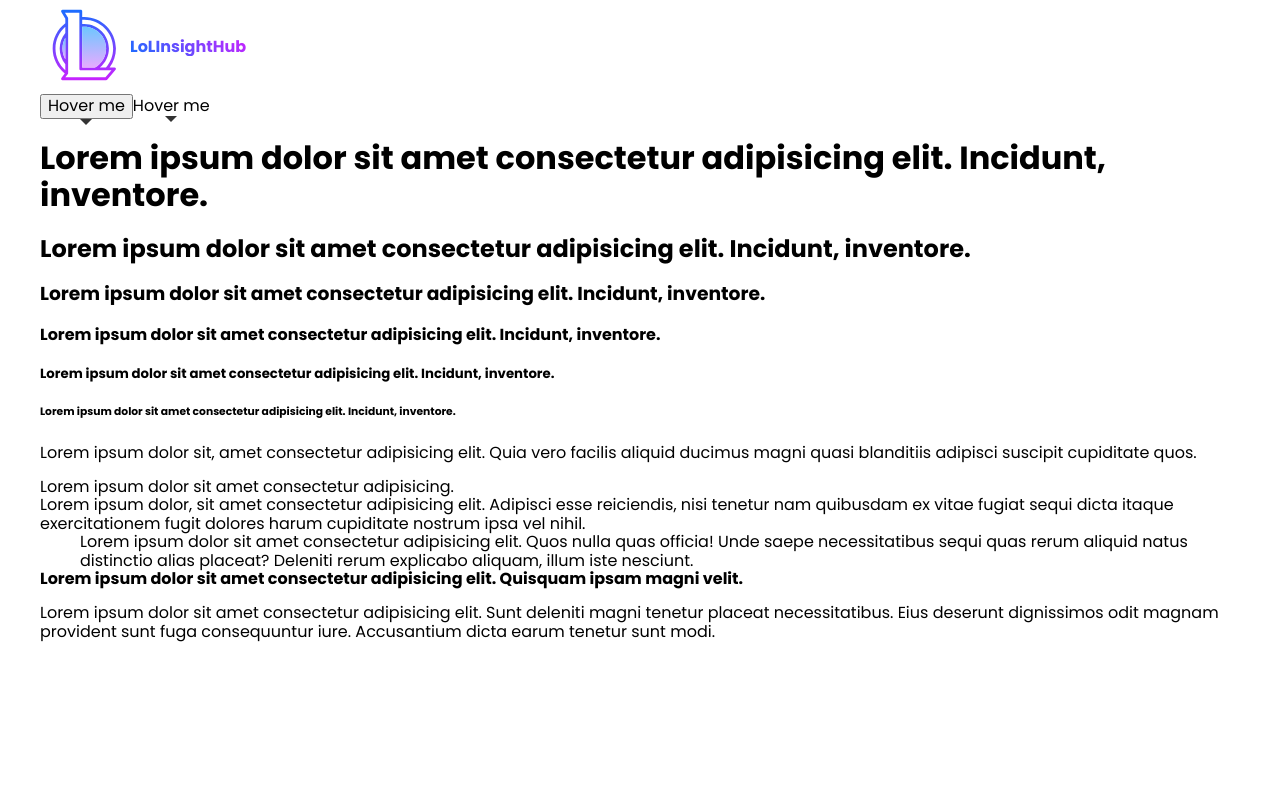
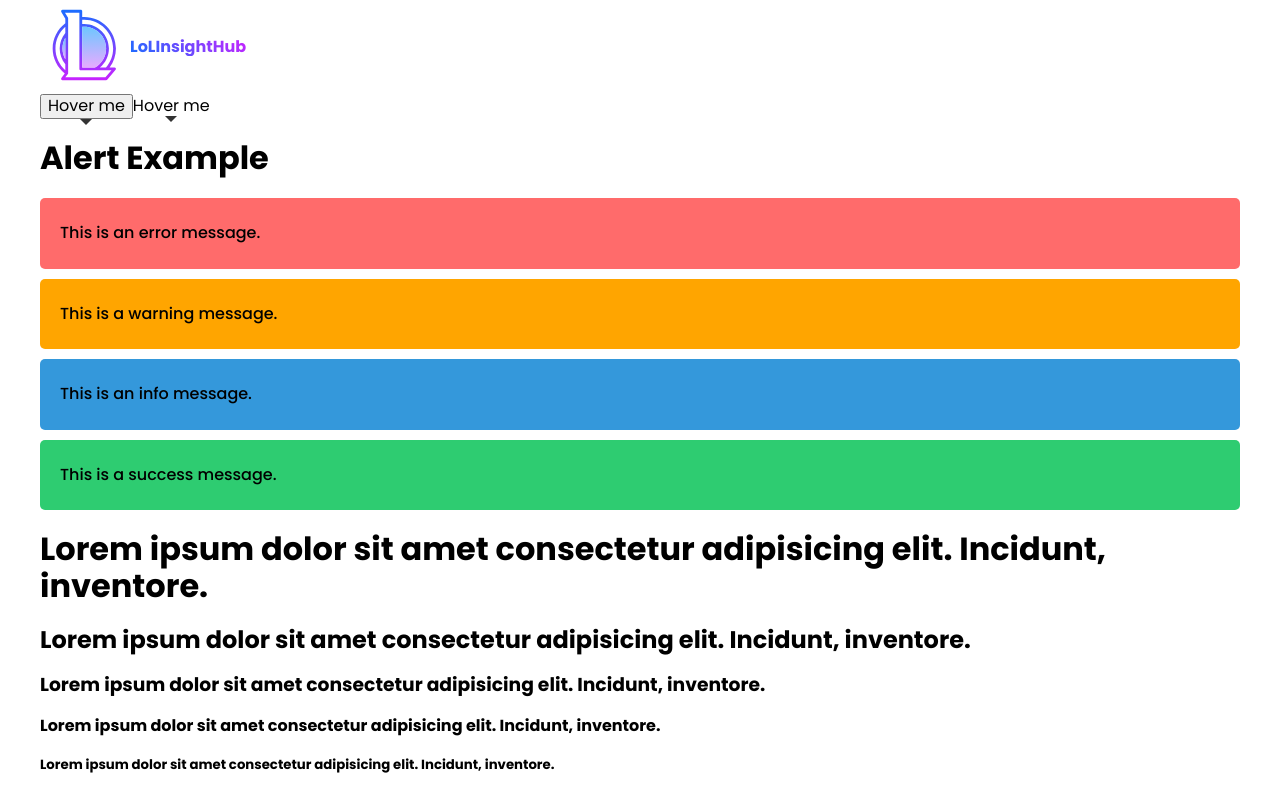
Before and after one commit to AlaaSassii/LoLInsightHub-2023, a React (Vite) app: page / in a window 1280 px wide. Shown: the top 796 px of the page. Built offline with nearby package versions, Linux system fonts and the light colour scheme.

Commit message:
add alert component

```diff
--- a/src/App.tsx
+++ b/src/App.tsx
@@ -1,6 +1,7 @@
 import Logo from './components/common/logo'
 import Container from './components/common/container'
 import Tooltip from './components/common/tooltip'
+import Alert from './components/common/alert'
 
 function App() {
   return (
@@ -14,6 +15,13 @@ function App() {
           <div>Hover me</div>
         </Tooltip>
       </>
+      <div>
+        <h1>Alert Example</h1>
+        <Alert type="error" message="This is an error message." icon="FaExclamationCircle" />
+        <Alert type="warning" message="This is a warning message." icon="FaExclamationTriangle" />
+        <Alert type="info" message="This is an info message." icon="FaInfoCircle" />
+        <Alert type="success" message="This is a success message." icon="FaCheckCircle" />
+      </div>
       <>
         <h1>Lorem ipsum dolor sit amet consectetur adipisicing elit. Incidunt, inventore.</h1>
         <h2>Lorem ipsum dolor sit amet consectetur adipisicing elit. Incidunt, inventore.</h2>
--- /dev/null
+++ b/src/components/common/alert/alert.tsx
@@ -0,0 +1,34 @@
+import { FC } from 'react';
+import './index.scss';
+
+import { FaExclamationCircle, FaExclamationTriangle, FaInfoCircle, FaCheckCircle } from 'react-icons/fa';
+
+type alertTypes = 'error' | 'warning' | 'info' | 'success';
+
+type alertProps = {
+    type: alertTypes;
+    message: string;
+    icon?: string;
+}
+
+const Alert: FC<alertProps> = ({ type, message, icon }) => {
+    const alertIconClass = `icon-${type}`;
+
+    const iconMapping: { [key: string]: JSX.Element } = {
+        error: <FaExclamationCircle />,
+        warning: <FaExclamationTriangle />,
+        info: <FaInfoCircle />,
+        success: <FaCheckCircle />,
+    };
+
+    return (
+        <div className={`alert ${type}`}>
+            <span className={alertIconClass}>
+                {icon && iconMapping[icon]}
+            </span>
+            <p>{message}</p>
+        </div>
+    );
+};
+
+export default Alert;
--- /dev/null
+++ b/src/components/common/alert/index.scss
@@ -0,0 +1,54 @@
+$color-error: #ff6b6b;
+$color-warning: #ffa500;
+$color-info: #3498db;
+$color-success: #2ecc71;
+
+.alert {
+  display: flex;
+  align-items: center;
+  padding: 10px;
+  border-radius: 5px;
+  margin-bottom: 10px;
+  font-size: 16px;
+  font-weight: 500;
+}
+
+.icon-error {
+  background-color: $color-error;
+  color: white;
+  margin-right: 10px;
+}
+
+.icon-warning {
+  background-color: $color-warning;
+  color: white;
+  margin-right: 10px;
+}
+
+.icon-info {
+  background-color: $color-info;
+  color: white;
+  margin-right: 10px;
+}
+
+.icon-success {
+  background-color: $color-success;
+  color: white;
+  margin-right: 10px;
+}
+
+.error {
+  background-color: $color-error;
+}
+
+.warning {
+  background-color: $color-warning;
+}
+
+.info {
+  background-color: $color-info;
+}
+
+.success {
+  background-color: $color-success;
+}
--- /dev/null
+++ b/src/components/common/alert/index.ts
@@ -0,0 +1,2 @@
+import Alert from "./alert";
+export default Alert
--- a/src/components/common/tooltip/tooltip.tsx
+++ b/src/components/common/tooltip/tooltip.tsx
@@ -1,4 +1,4 @@
-import { FC, useState, ReactNode } from 'react';
+import { FC, ReactNode } from 'react';
 // hooks
 import useHover from '../../../hooks/useHover';
 
@@ -11,6 +11,7 @@ type tooltipProps = {
 };
 
 const Tooltip: FC<tooltipProps> = ({ text, children }) => {
+
     const { isHovered, handleMouseEnter, handleMouseLeave } = useHover();
 
     return (
```
